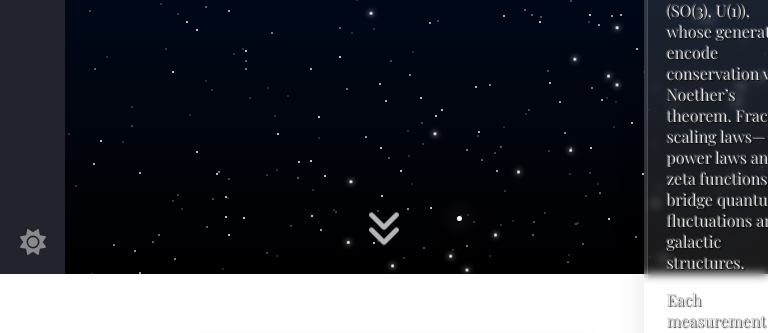
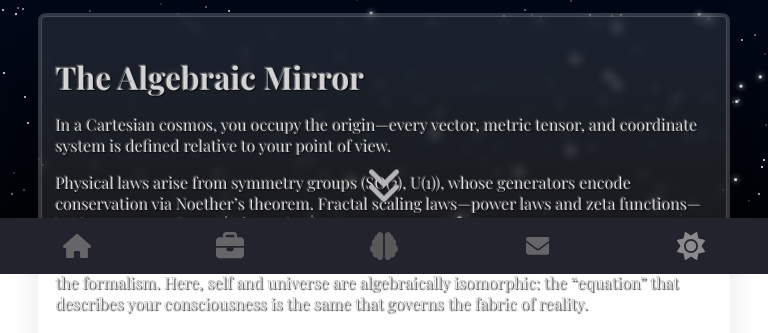
Before and after one commit to Sash11G/newsite, a Django app: page / in a window 768 px wide. Shown: the part 526-859 px from the top of the page. Run offline with Django 5.2, Linux system fonts and the light colour scheme; some libraries are stand-ins or nearby versions.

Commit message:
responsive home

```diff
--- a/personal/static/css/style.css
+++ b/personal/static/css/style.css
@@ -6,8 +6,10 @@
   --text-secondary: #ececec;
   --bg-primary: #23232e;
   --bg-secondary: #141418;
-  --transition-speed: 600ms;
+  --transition-speed: 550ms;
 }
+
+
 
 html, body {
   margin: 0;
@@ -103,7 +106,7 @@ body::-webkit-scrollbar-thumb {
     inset 0 0 0 1px rgba(255, 255, 255, 0.2);
 
   padding: 1.5rem;
-  margin: 0 4rem 0 0;
+  margin: 0 0 0 0;
 }
 
 .side-panel-title {
@@ -165,7 +166,7 @@ body::-webkit-scrollbar-thumb {
   z-index: 1;         /* above the sky */
   /* optional max-width, padding, background, etc. */
   min-height: 200vh;
-  padding: 2rem;
+  padding: 0 2rem;
   background: rgba(255,255,255,0.8);
 }
 
@@ -367,7 +367,7 @@ a {
 
 .custom-scroll-arrow {
   position: fixed;
-  bottom: 20px;
+  bottom: 1.5rem;
   left: 50%;
   transform: translateX(-50%);
   width: 40px;
@@ -376,6 +376,7 @@ a {
   animation: arrowFloat 2s ease-in-out infinite;
   z-index: 1000;
   fill: var(--text-primary);
+  -webkit-tap-highlight-color: transparent;
 }
 
 .custom-scroll-arrow svg {
@@ -447,6 +448,70 @@ a {
     min-width: 1.7rem !important;
     height: auto !important;
   }
+  .page-content {
+   margin: 5rem 0 0 0;
+   padding: 0;
+   max-width: 100vw;
+  }
+  .content-panel, .content-panel > section {
+    display: flex;
+    flex-direction: column;    /* if your sections stack vertically */
+    align-items: center;       /* horizontal centering of the sections */
+  }
+
+  .intro-grid {
+    display: grid;
+    grid-template-columns: 1fr;
+    grid-template-areas:
+    "title"
+    "video"
+    "side";
+    gap: 1rem;
+    width: 90%;
+    margin: 0;
+    max-width: 100%;
+    padding: 0px;
+  }
+
+  .title-container {
+    width: 100vw;
+    perspective: none;
+  }
+  .intro-title {
+    max-width: 100vw;
+    margin: 0 5px;
+    text-align: center;
+    white-space: normal;
+    word-break: normal;
+    overflow-wrap: normal;
+    hyphens: none;
+    font-size: clamp(2.5rem, 5vw, 3rem);
+  }
+
+  /* Video full-width, responsive */
+  .intro-video {
+    grid-area: video;
+    width: 100%;
+    aspect-ratio: 16/9;
+    margin: 0;
+  }
+
+  /* Side panel becomes a full-width slab */
+  .side-panel {
+    grid-area: side;
+    max-width: 100%;
+    margin: 0 auto;
+    padding: 1rem;
+    border-radius: 8px;
+  }
+
+  .custom-scroll-arrow {
+  position: fixed;
+  bottom: 4.5rem;
+  width: 40px;
+  height: 40px;
+
+}
 
   main {
     margin: 0;
--- a/personal/templates/home.html
+++ b/personal/templates/home.html
@@ -43,6 +43,15 @@ data-solar="{% static 'css/sky.css' %}?v={{ timestamp }}">
     <div class="title-container">
     <h1 class="intro-title">THE MATHEMATICAL UNIVERSE</h1>
     </div>
+    <div class="intro-video">
+      <iframe
+        src="https://www.youtube.com/embed/pSHVbLPWA28?start=5&autoplay=1&mute=1&rel=0"
+        allow="accelerometer; autoplay; encrypted-media; gyroscope; picture-in-picture"
+        allow="autoplay"
+        allowfullscreen
+        loading="lazy">
+      </iframe>
+    </div>
     <div class="side-panel">
       <h1 class="side-panel-title">The Algebraic Mirror</h1>
 
@@ -55,15 +64,6 @@ data-solar="{% static 'css/sky.css' %}?v={{ timestamp }}">
       <p>Information theory enters as Shannon entropy—every bit exchanged between you and the cosmos reshapes the state space, compressing infinite possibilities into finite observations. The act of observation is itself a map from a Hilbert space to a discrete datum.</p>
 
     </div>
-    <div class="intro-video">
-      <iframe
-        src="https://www.youtube.com/embed/pSHVbLPWA28?start=5&autoplay=1&mute=1&rel=0"
-        allow="accelerometer; autoplay; encrypted-media; gyroscope; picture-in-picture"
-        allow="autoplay"
-        allowfullscreen
-        loading="lazy">
-      </iframe>
-    </div>
   </section>
 
 </div>
```
Also changed, not shown: other parts of personal/static/css/style.css (+18 -12 lines).
